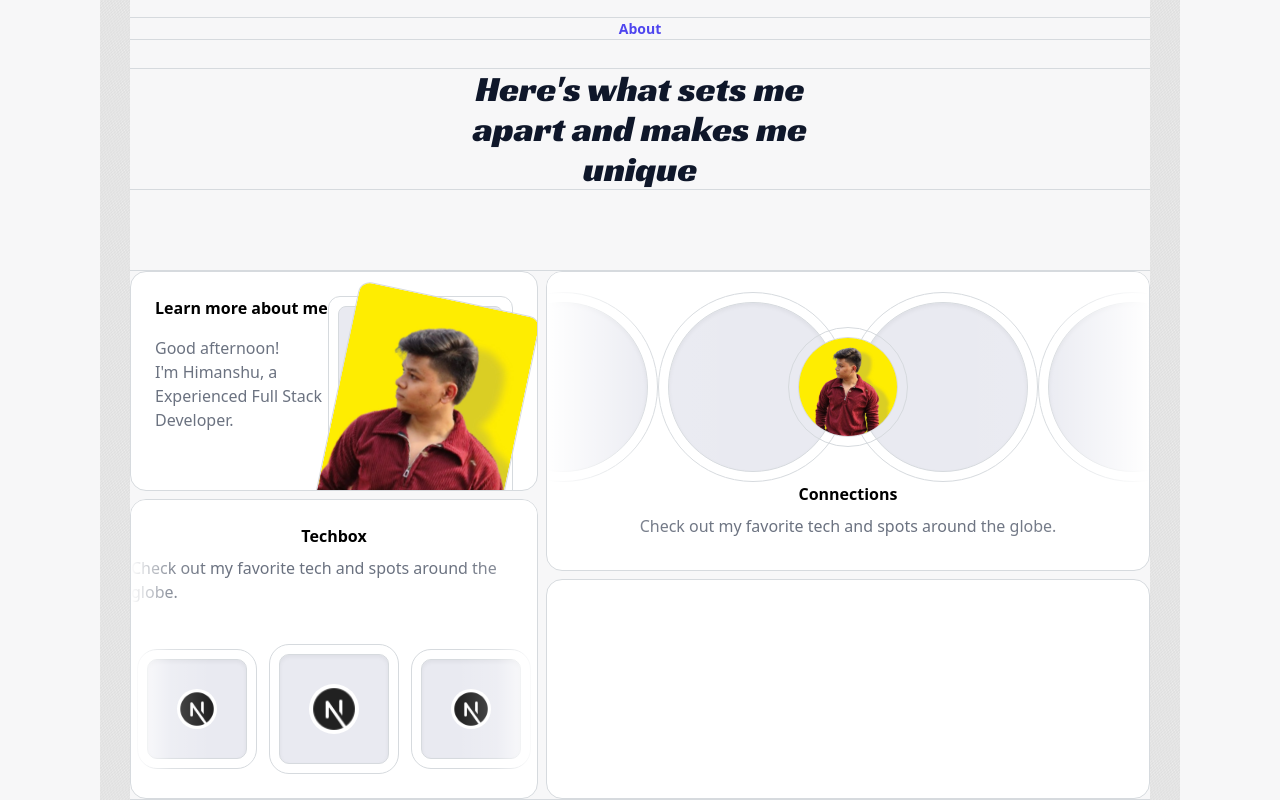
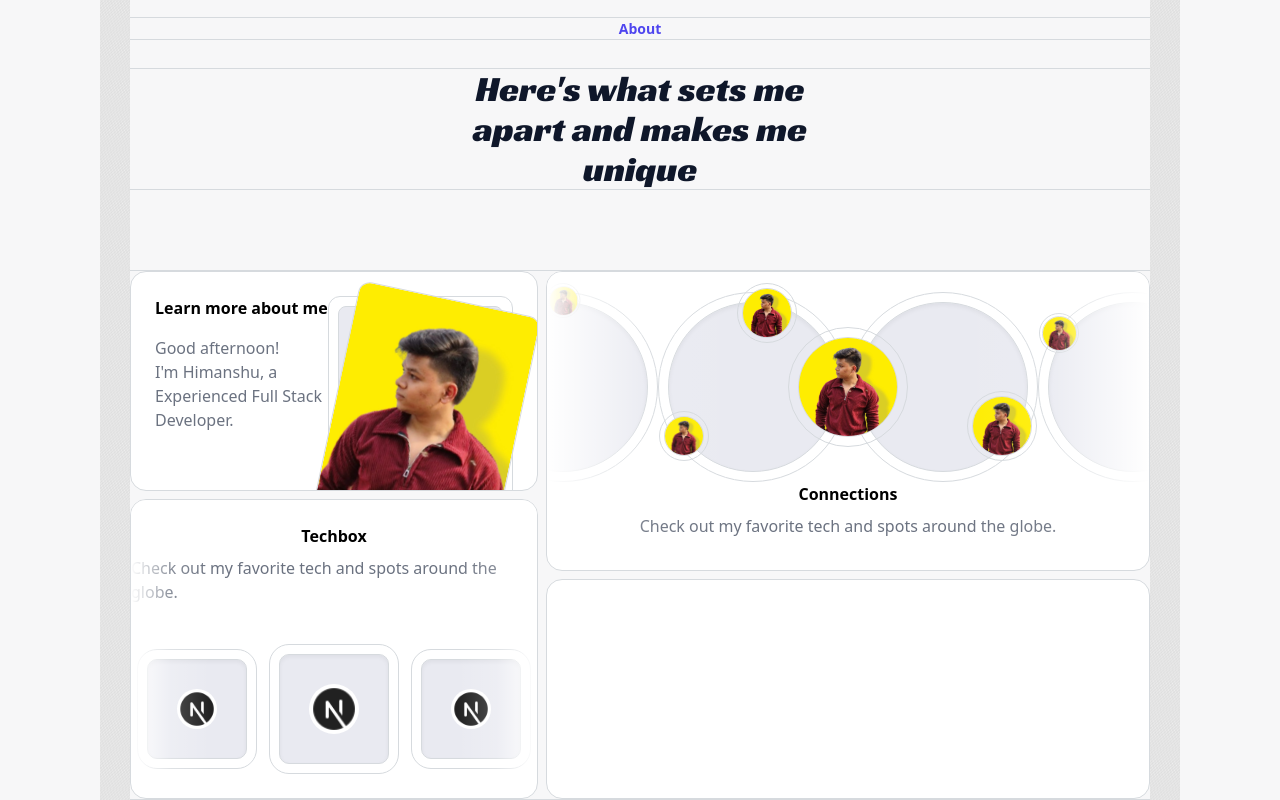
Before and after one commit to himansh423/nextjs-portfolio, a Next.js app: page / in a window 1280 px wide. Shown: the part 1195-1995 px from the top of the page. Built offline with nearby package versions, Linux system fonts and the light colour scheme.

Commit message:
created connection box successfully

```diff
--- a/src/components/HomePage/AboutSection.tsx
+++ b/src/components/HomePage/AboutSection.tsx
@@ -171,13 +171,14 @@ const AboutSection = () => {
             <div className="absolute w-[200px] z-10 h-full bottom-[26px] left-0 bg-gradient-to-r from-white via-white/8 to-transparent" />
             <div className="absolute w-[200px] h-full bottom-[26px] right-0 bg-gradient-to-r from-transparent z-10  via-white/8 to-white" />
             {/* side blurs */}
-            {/* profile Image */}
+
             <div className="flex items-center  justify-center flex-shrink-0 relative  ">
+              {/* profile Image */}
               <div
-                className={` -translate-x-[50%]  left-[50%] absolute  w-[120px] h-[120px] border-[1px]  rounded-full ${borderColor.primary} flex items-center justify-center`}
+                className={` -translate-x-[50%]  left-[50%] absolute z-10 w-[120px] h-[120px] border-[1px]  rounded-full ${borderColor.primary} flex items-center justify-center`}
               >
                 <div
-                  className={`w-[100px]  h-[100px] border-[1px]  rounded-full ${borderColor.primary} relative overflow-hidden`}
+                  className={`w-[100px]  h-[100px] border-[1px]  rounded-full ${borderColor.primary} relative overflow-hidden shadow-inner`}
                 >
                   <Image
                     src={"/Profile.jpg"}
@@ -189,36 +190,112 @@ const AboutSection = () => {
               </div>
               {/* profile image */}
               <div
-                className={`w-[190px] h-[190px] border-[1px]  rounded-full ${borderColor.primary} flex items-center justify-center `}
+                className={`w-[190px] h-[190px] border-[1px]  rounded-full ${borderColor.primary} flex items-center justify-center relative `}
               >
+                {/* small connections div */}
+                <div
+                  className={`w-[35px] h-[35px]  rounded-full absolute -translate-x-[50%]  left-[50%]  top-[-10px] flex justify-center items-center ${borderColor.primary} border-[1px]`}
+                >
+                  <div
+                    className={`w-[30px] shadow-inner h-[30px] rounded-full border-[1px] ${borderColor.primary} relative overflow-hidden`}
+                  >
+                    <Image
+                      src={"/Profile.jpg"}
+                      alt="profileImage"
+                      layout="fill"
+                      objectFit="cover"
+                    />
+                  </div>
+                </div>
+                {/* small connections div */}
                 <div
                   className={`w-[170px] bg-[#E9EAF1] shadow-inner h-[170px] border-[1px]  rounded-full ${borderColor.primary}`}
                 ></div>
               </div>
               <div
-                className={`w-[190px] h-[190px] border-[1px]  rounded-full ${borderColor.primary} flex items-center justify-center`}
+                className={`w-[190px] h-[190px] border-[1px]  rounded-full ${borderColor.primary} flex items-center justify-center relative `}
               >
+                {/* small connections div */}
+                <div
+                  className={`w-[50px] h-[50px]  rounded-full absolute   left-0 bottom-[20px] flex justify-center items-center ${borderColor.primary} border-[1px] `}
+                >
+                  <div
+                    className={`w-[40px] shadow-inner h-[40px] rounded-full border-[1px] ${borderColor.primary} relative overflow-hidden`}
+                  >
+                    <Image
+                      src={"/Profile.jpg"}
+                      alt="profileImage"
+                      layout="fill"
+                      objectFit="cover"
+                    />
+                  </div>
+                </div>
+                <div
+                  className={`w-[60px] h-[60px]  rounded-full absolute   right-[50px] top-[-10px] flex justify-center items-center ${borderColor.primary} border-[1px] `}
+                >
+                  <div
+                    className={`w-[50px] shadow-inner h-[50px] rounded-full border-[1px] ${borderColor.primary} relative overflow-hidden`}
+                  >
+                    <Image
+                      src={"/Profile.jpg"}
+                      alt="profileImage"
+                      layout="fill"
+                      objectFit="cover"
+                    />
+                  </div>
+                </div>
+                {/* small connections div */}
                 <div
                   className={`w-[170px] bg-[#E9EAF1] shadow-inner h-[170px] border-[1px]  rounded-full ${borderColor.primary}`}
                 ></div>
               </div>{" "}
               <div
-                className={`w-[190px] h-[190px] border-[1px]  rounded-full ${borderColor.primary} flex items-center justify-center`}
+                className={`w-[190px] h-[190px] border-[1px]  rounded-full ${borderColor.primary} flex items-center justify-center relative`}
               >
+                {/* small connections div */}
+                <div className={`w-[70px] h-[70px]  rounded-full absolute   right-0 bottom-[20px]  flex justify-center items-center ${borderColor.primary} border-[1px]  `}>
+                <div
+                    className={`w-[60px] shadow-inner h-[60px] rounded-full border-[1px] ${borderColor.primary} relative overflow-hidden`}
+                  >
+                    <Image
+                      src={"/Profile.jpg"}
+                      alt="profileImage"
+                      layout="fill"
+                      objectFit="cover"
+                    />
+                  </div>
+                </div>
+                {/* small connections div */}
                 <div
                   className={`w-[170px] h-[170px] border-[1px] bg-[#E9EAF1] shadow-inner rounded-full ${borderColor.primary}`}
                 ></div>
               </div>
               <div
-                className={`w-[190px] h-[190px] border-[1px]  rounded-full ${borderColor.primary} flex items-center justify-center`}
+                className={`w-[190px] h-[190px] border-[1px]  rounded-full ${borderColor.primary} flex items-center justify-center relative`}
               >
+                {/* small connections div */}
+                <div className={`w-[40px] h-[40px]  rounded-full absolute   left-0 top-[20px] flex justify-center items-center ${borderColor.primary} border-[1px]  `}>
+                <div
+                    className={`w-[35px] shadow-inner h-[35px] rounded-full border-[1px] ${borderColor.primary} relative overflow-hidden`}
+                  >
+                    <Image
+                      src={"/Profile.jpg"}
+                      alt="profileImage"
+                      layout="fill"
+                      objectFit="cover"
+                    />
+                  </div>
+                </div>
+                {/* small connections div */}
                 <div
                   className={`w-[170px] h-[170px] border-[1px] bg-[#E9EAF1] shadow-inner  rounded-full ${borderColor.primary}`}
                 ></div>
               </div>{" "}
             </div>
             <div className="w-full flex flex-col  items-center">
-            <p className={`text-[#000000] mb-[8px] font-semibold`}>Connections</p>
+              <p className={`text-[#000000] mb-[8px] font-semibold`}>
+                Connections
+              </p>
               <p className={`${fontColor.secondry}`}>
                 Check out my favorite tech and spots around the globe.
               </p>
```
